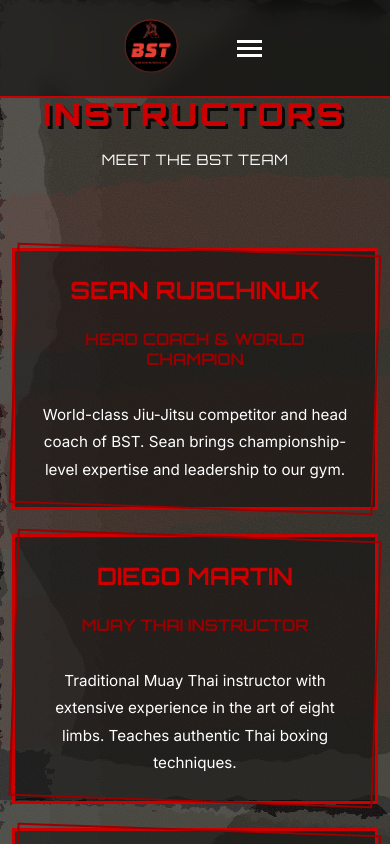
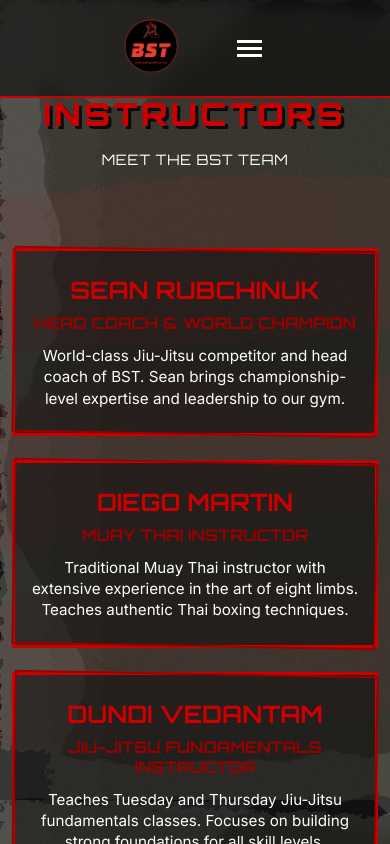
Before and after one commit to Bjorno02/BSTWebsite, a Next.js app: page /instructors in a window 390 px wide. Shown: the top 844 px of the page. Built offline with nearby package versions, Linux system fonts and the light colour scheme.

Commit message:
Improve instructor page mobile responsiveness - better spacing and typography

```diff
--- a/app/instructors/page.tsx
+++ b/app/instructors/page.tsx
@@ -104,8 +104,8 @@
 `;
 
 const InstructorSection = styled.div`
-  margin: 4rem 0;
-  padding: 3rem;
+  margin: 3rem 0;
+  padding: 2.5rem;
   background: ${colors.black}80;
   border: 3px solid ${colors.red};
   position: relative;
@@ -119,18 +119,18 @@
     right: -2px;
     bottom: -2px;
     border: 2px solid ${colors.dustyRed};
-    transform: rotate(2deg);
+    transform: rotate(1deg);
     pointer-events: none;
   }
 
   @media (max-width: 768px) {
     margin: 2rem 0;
-    padding: 2rem;
+    padding: 2rem 1.5rem;
   }
 
   @media (max-width: 480px) {
     margin: 1.5rem 0;
-    padding: 1.5rem;
+    padding: 1.5rem 1rem;
   }
 `;
 
@@ -139,16 +139,18 @@
   font-size: 2.2rem;
   font-weight: 700;
   color: ${colors.red};
-  margin-bottom: 1.5rem;
+  margin-bottom: 1rem;
   text-transform: uppercase;
   text-align: center;
 
   @media (max-width: 768px) {
     font-size: 1.8rem;
+    margin-bottom: 0.75rem;
   }
 
   @media (max-width: 480px) {
     font-size: 1.5rem;
+    margin-bottom: 0.5rem;
   }
 `;
 
@@ -156,23 +158,25 @@
   font-family: 'Orbitron', monospace;
   font-size: 1.3rem;
   color: ${colors.dustyRed};
-  margin-bottom: 2rem;
+  margin-bottom: 1.5rem;
   font-weight: 600;
   text-align: center;
   text-transform: uppercase;
 
   @media (max-width: 768px) {
     font-size: 1.1rem;
+    margin-bottom: 1rem;
   }
 
   @media (max-width: 480px) {
     font-size: 1rem;
+    margin-bottom: 0.75rem;
   }
 `;
 
 const InstructorDescription = styled.div`
   font-size: 1.1rem;
-  line-height: 1.8;
+  line-height: 1.6;
   color: ${colors.white};
   text-align: left;
   max-width: 800px;
@@ -180,11 +184,13 @@
 
   @media (max-width: 768px) {
     font-size: 1rem;
+    line-height: 1.5;
     text-align: center;
   }
 
   @media (max-width: 480px) {
     font-size: 0.95rem;
+    line-height: 1.4;
   }
 `;
 
```
